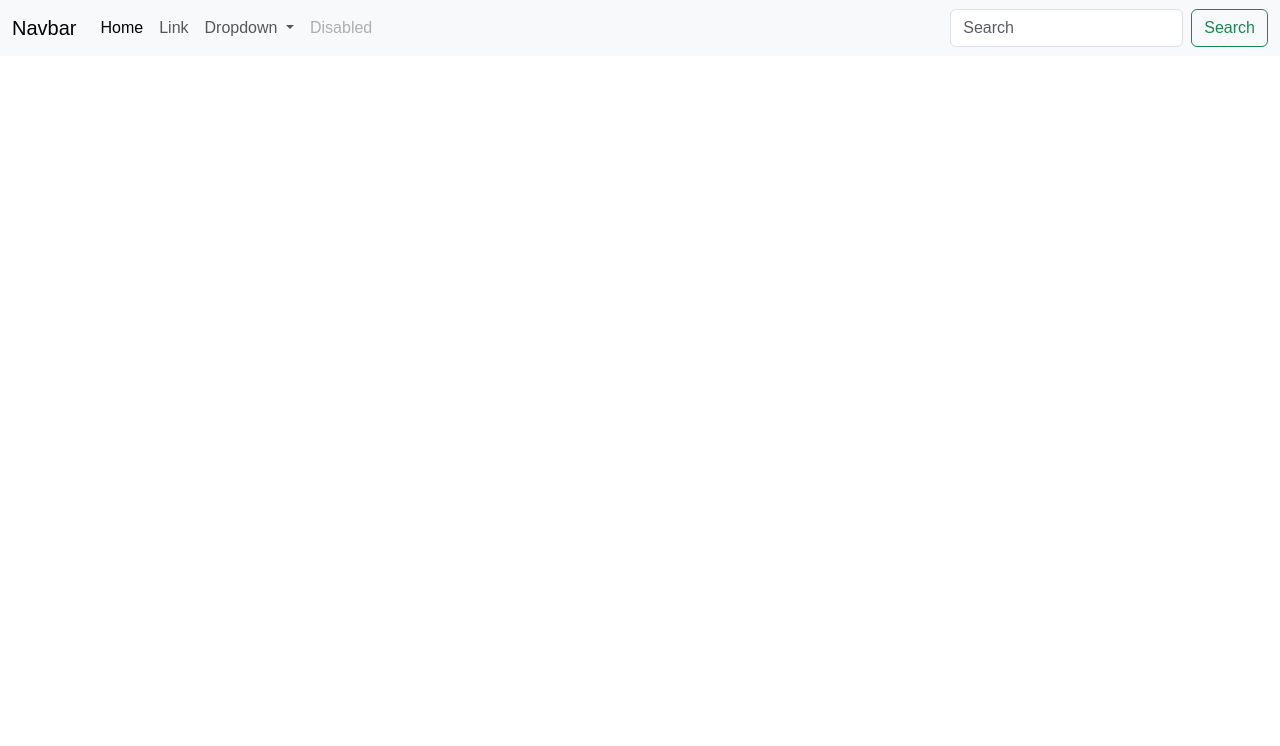
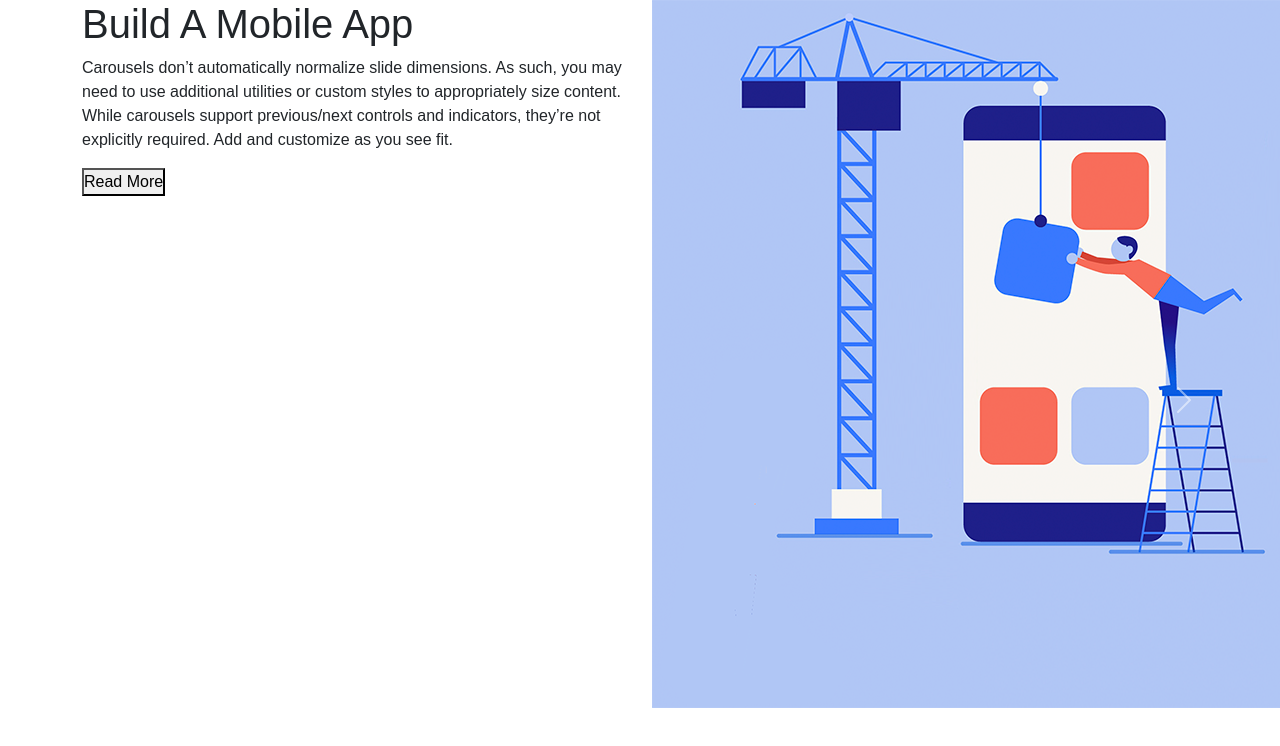
Before and after one commit to hellokristinafaye/slider, a plain HTML site: page index.html in a window 1280 px wide. Drawn offline with nearby package versions, Linux system fonts and the light colour scheme.

Commit message:
first content added

```diff
--- a/index.html
+++ b/index.html
@@ -8,47 +8,58 @@
     <link href="https://cdn.jsdelivr.net/npm/bootstrap@5.3.3/dist/css/bootstrap.min.css" rel="stylesheet">
 </head>
 <body>
-<nav class="navbar navbar-expand-lg bg-body-tertiary">
-    <div class="container-fluid">
-        <a class="navbar-brand" href="#">Navbar</a>
-        <button class="navbar-toggler" type="button" data-bs-toggle="collapse" data-bs-target="#navbarSupportedContent"
-            aria-controls="navbarSupportedContent" aria-expanded="false" aria-label="Toggle navigation">
-            <span class="navbar-toggler-icon"></span>
+
+    <div id="carouselExampleIndicators" class="carousel slide">
+        <div class="carousel-indicators">
+            <button type="button" data-bs-target="#carouselExampleIndicators" data-bs-slide-to="0" class="active"
+                aria-current="true" aria-label="Slide 1"></button>
+            <button type="button" data-bs-target="#carouselExampleIndicators" data-bs-slide-to="1"
+                aria-label="Slide 2"></button>
+            <button type="button" data-bs-target="#carouselExampleIndicators" data-bs-slide-to="2"
+                aria-label="Slide 3"></button>
+        </div>
+        <div class="carousel-inner">
+            <div class="carousel-item active">
+                <!-- <img src="..." class="d-block w-100" alt="..."> -->
+
+                <div class="container">
+                    <div class="row">
+                        <div class="col-md-6">
+                            <h1 class="">Build A Mobile App</h1>
+                            <p class="">Carousels don’t automatically normalize slide dimensions. As such, you may need to use additional utilities or custom
+                            styles to appropriately size content. While carousels support previous/next controls and indicators, they’re not
+                            explicitly required. Add and customize as you see fit.
+                            </p>
+                            <button class="" type="button">Read More</button>
+                        </div>
+
+                        <div class="col-md-6">
+                            <div class="img-box">
+                                <img src="images/pic-1.png" alt="" class="">
+                            </div>
+
+                        </div>
+                    </div>
+                </div>
+            </div>
+            <div class="carousel-item">
+                <!-- <img src="..." class="d-block w-100" alt="..."> -->
+            </div>
+            <!-- <div class="carousel-item">
+                <img src="..." class="d-block w-100" alt="...">
+            </div> -->
+        </div>
+        <button class="carousel-control-prev" type="button" data-bs-target="#carouselExampleIndicators"
+            data-bs-slide="prev">
+            <span class="carousel-control-prev-icon" aria-hidden="true"></span>
+            <span class="visually-hidden">Previous</span>
         </button>
-        <div class="collapse navbar-collapse" id="navbarSupportedContent">
-            <ul class="navbar-nav me-auto mb-2 mb-lg-0">
-                <li class="nav-item">
-                    <a class="nav-link active" aria-current="page" href="#">Home</a>
-                </li>
-                <li class="nav-item">
-                    <a class="nav-link" href="#">Link</a>
-                </li>
-                <li class="nav-item dropdown">
-                    <a class="nav-link dropdown-toggle" href="#" role="button" data-bs-toggle="dropdown"
-                        aria-expanded="false">
-                        Dropdown
-                    </a>
-                    <ul class="dropdown-menu">
-                        <li><a class="dropdown-item" href="#">Action</a></li>
-                        <li><a class="dropdown-item" href="#">Another action</a></li>
-                        <li>
-                            <hr class="dropdown-divider">
-                        </li>
-                        <li><a class="dropdown-item" href="#">Something else here</a></li>
-                    </ul>
-                </li>
-                <li class="nav-item">
-                    <a class="nav-link disabled" aria-disabled="true">Disabled</a>
-                </li>
-            </ul>
-            <form class="d-flex" role="search">
-                <input class="form-control me-2" type="search" placeholder="Search" aria-label="Search">
-                <button class="btn btn-outline-success" type="submit">Search</button>
-            </form>
-        </div>
+        <button class="carousel-control-next" type="button" data-bs-target="#carouselExampleIndicators"
+            data-bs-slide="next">
+            <span class="carousel-control-next-icon" aria-hidden="true"></span>
+            <span class="visually-hidden">Next</span>
+        </button>
     </div>
-</nav>
-
 
 
     <script src="https://cdn.jsdelivr.net/npm/bootstrap@5.3.3/dist/js/bootstrap.bundle.min.js"></script>
--- a/style.css
+++ b/style.css
@@ -3,3 +3,7 @@
     padding: 0;
     font-family: sans-serif;
 }
+.carousel-item {
+    height: 100vh;
+
+}
```
